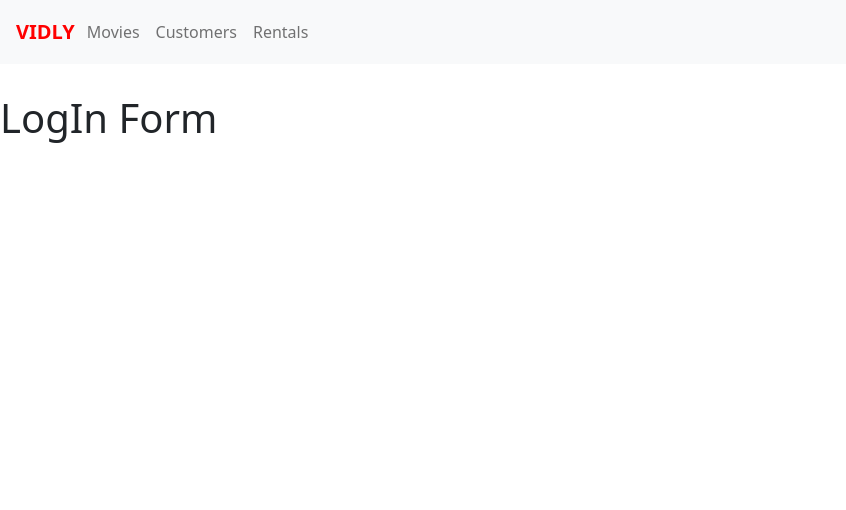
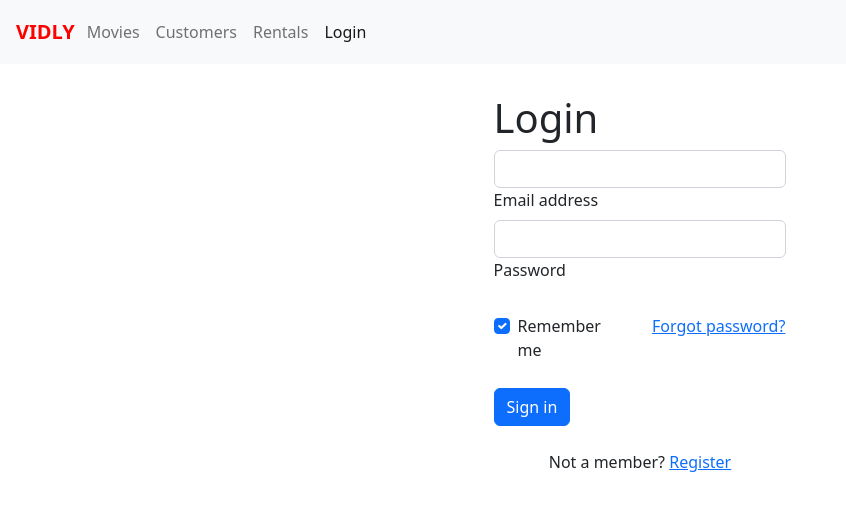
Before and after one commit to MirelaKostova/vidly, a React (Create React App) app: page /login in a window 1280 px wide. Shown: the top 510 px of the page, without its empty margins (0-846 px from the left). Built offline with nearby package versions, Linux system fonts and the light colour scheme.

Commit message:
Login Component

```diff
--- a/src/App.js
+++ b/src/App.js
@@ -5,7 +5,7 @@
 import NotFound from "./components/notFound";
 import NavBar from "./components/common/navBar";
 import MovieForm from "./components/movieForm";
-import LoginForm from "./components/common/loginForm";
+import LoginForm from "./components/common/loginForm/loginForm";
 import "./App.css";
 
 const App = () => {
--- a/src/components/common/loginForm.jsx
+++ /dev/null
@@ -1,5 +0,0 @@
-const LoginForm = () => {
-  return <h1>LogIn Form</h1>;
-};
-
-export default LoginForm;
--- /dev/null
+++ b/src/components/common/loginForm/loginForm.jsx
@@ -0,0 +1,82 @@
+const LoginForm = () => {
+  return (
+    <div className="login-container">
+      <div className="d-flex justify-content-center">
+        <form>
+          <h1>Login</h1>
+          {/* <!-- Email input --> */}
+          <div className="form-outline">
+            <input type="email" id="form2Example1" className="form-control" />
+            <label className="form-label" for="form2Example1">
+              Email address
+            </label>
+          </div>
+
+          {/* <!-- Password input --> */}
+          <div className="form-outline mb-4">
+            <input
+              type="password"
+              id="form2Example2"
+              className="form-control"
+            />
+            <label className="form-label" for="form2Example2">
+              Password
+            </label>
+          </div>
+
+          {/* <!-- 2 column grid layout for inline styling --> */}
+          <div className="row mb-4">
+            <div className="col d-flex justify-content-center">
+              {/* <!-- Checkbox --> */}
+              <div className="form-check">
+                <input
+                  className="form-check-input"
+                  type="checkbox"
+                  value=""
+                  id="form2Example31"
+                  checked
+                />
+                <label className="form-check-label" for="form2Example31">
+                  {" "}
+                  Remember me{" "}
+                </label>
+              </div>
+            </div>
+
+            <div className="col">
+              {/* <!-- Simple link --> */}
+              <a href="#!">Forgot password?</a>
+            </div>
+          </div>
+
+          {/* <!-- Submit button --> */}
+          <button type="button" className="btn btn-primary btn-block mb-4">
+            Sign in
+          </button>
+
+          {/* <!-- Register buttons --> */}
+          <div className="text-center">
+            <p>
+              Not a member? <a href="#!">Register</a>
+            </p>
+          </div>
+        </form>
+        {/* <form>
+          <div className="form-group mb-4">
+            <label htmlFor="username">Username</label>
+            <input id="username" type="text" className="form-control" />
+          </div>
+          <div className="form-group">
+            <label htmlFor="password">Password</label>
+            <input id="password" type="text" className="form-control" />
+          </div>
+          <button type="button" class="btn btn-primary btn-block mb-4">
+            Sign in
+          </button>
+        </form> */}
+      </div>
+    </div>
+  );
+};
+
+export default LoginForm;
--- /dev/null
+++ b/src/components/common/loginForm/register.jsx
@@ -0,0 +1,5 @@
+const Register = () => {
+  return <></>;
+};
+
+export default Register;
--- a/src/components/common/navBar.jsx
+++ b/src/components/common/navBar.jsx
@@ -33,6 +33,9 @@
             <NavLink className="nav-link" to="/rentals">
               Rentals
             </NavLink>
+            <NavLink className="nav-link" to="/login">
+              Login
+            </NavLink>
           </div>
         </div>
       </div>
--- a/src/index.css
+++ b/src/index.css
@@ -6,7 +6,6 @@
     sans-serif;
   -webkit-font-smoothing: antialiased;
   -moz-osx-font-smoothing: grayscale;
-
 }
 
 code {
```
